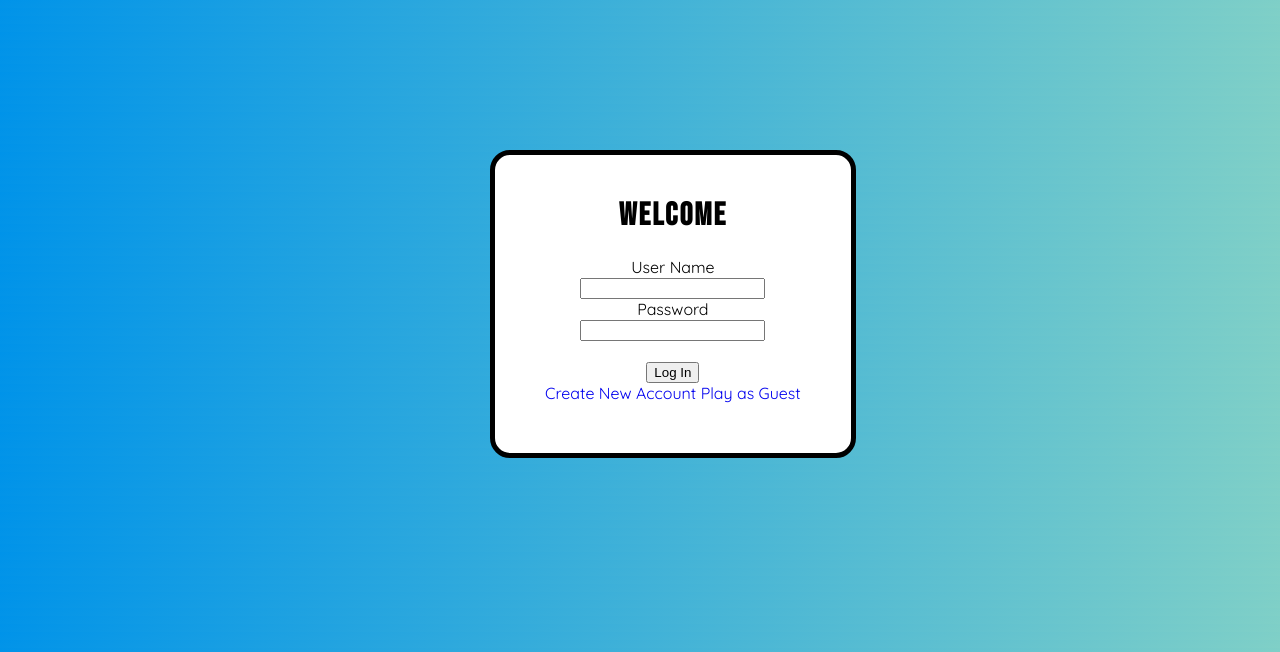
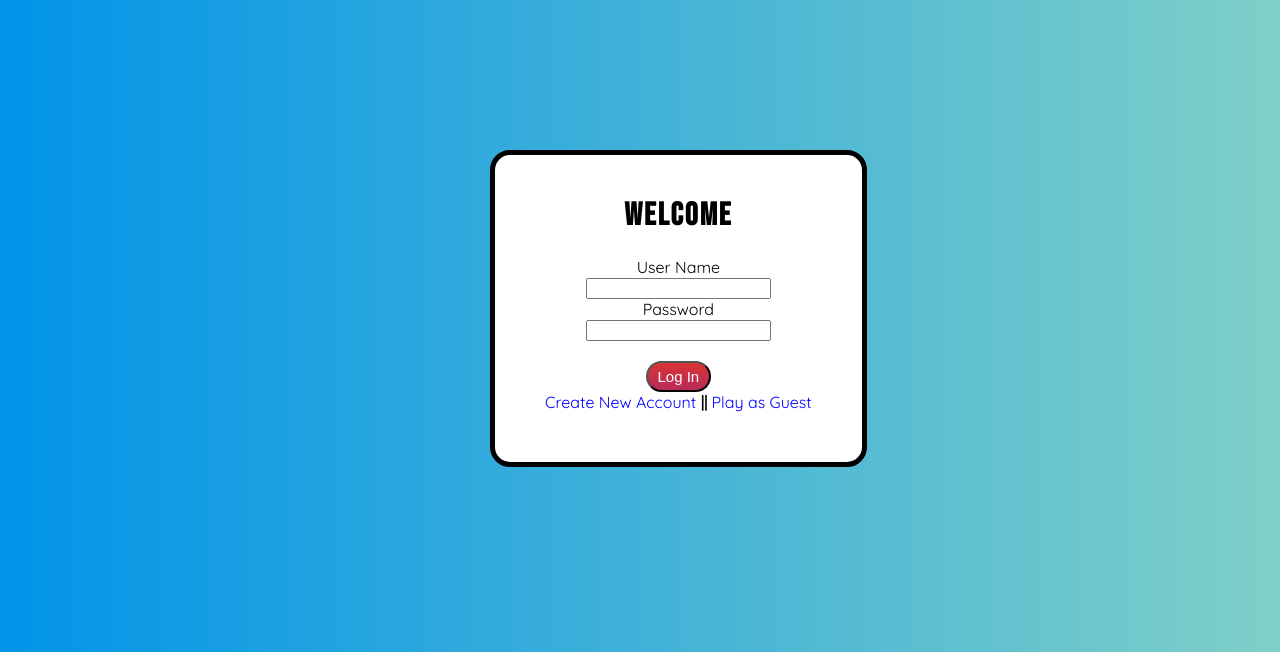
Before and after one commit to juan210012/tictactoe-JP, a PHP site: page / in a window 1280 px wide. Shown: the top 652 px of the page. Run offline with PHP 8.4, Linux system fonts and the light colour scheme.

Commit message:
Completed formatting for index

```diff
--- a/CSS/formatting.css
+++ b/CSS/formatting.css
@@ -28,6 +28,36 @@ html, body {
     letter-spacing: 2px;
 }
 
+.submitButton {
+    background: #d93434;
+    background-image: -webkit-linear-gradient(top, #d93434, #b82b5a);
+    background-image: -moz-linear-gradient(top, #d93434, #b82b5a);
+    background-image: -ms-linear-gradient(top, #d93434, #b82b5a);
+    background-image: -o-linear-gradient(top, #d93434, #b82b5a);
+    background-image: linear-gradient(to bottom, #d93434, #b82b5a);
+    -webkit-border-radius: 28;
+    -moz-border-radius: 28;
+    border-radius: 28px;
+    font-family: Arial;
+    color: #ffffff;
+    font-size: 15px;
+    padding: 5px 10px 5px 10px;
+    text-decoration: none;
+}
+.submitButton:hover {
+    background: #8f1ec7;
+    background-image: -webkit-linear-gradient(top, #8f1ec7, #55107d);
+    background-image: -moz-linear-gradient(top, #8f1ec7, #55107d);
+    background-image: -ms-linear-gradient(top, #8f1ec7, #55107d);
+    background-image: -o-linear-gradient(top, #8f1ec7, #55107d);
+    background-image: linear-gradient(to bottom, #8f1ec7, #55107d);
+    text-decoration: none;
+}
+
 a {
     text-decoration: none;
+    color: blue;
 }
+a:visited {color: blue;}
+a:hover {color: purple}
+a:active {color: black;}
--- a/index.php
+++ b/index.php
@@ -13,14 +13,14 @@
     <body>
         <div class="mainPart">
             <h1 class="header">Welcome</h1>
-            <form method="post" action="login.php">
+            <form method="post" action="PHP/login.php">
                 <label for="userName">User Name</label><br>
                 <input type="text" id="userName" name="userName"><br>
                 <label for="password">Password</label><br>
                 <input type="text" id="password" name="password"><br><br>
-                <input type="submit" value="Log In"><br>
+                <input class="submitButton" type="submit" value="Log In"><br>
             </form>
-            <a href="PHP/createAccount.php" title="Create New Account">Create New Account</a>
+            <a href="PHP/createAccount.php" title="Create New Account">Create New Account</a> <b>||</b>
             <a href="PHP/guest.php" title="Play as Guest">Play as Guest</a>
         </div>
         <script src="JS/scriptIndex.js"></script>
```
